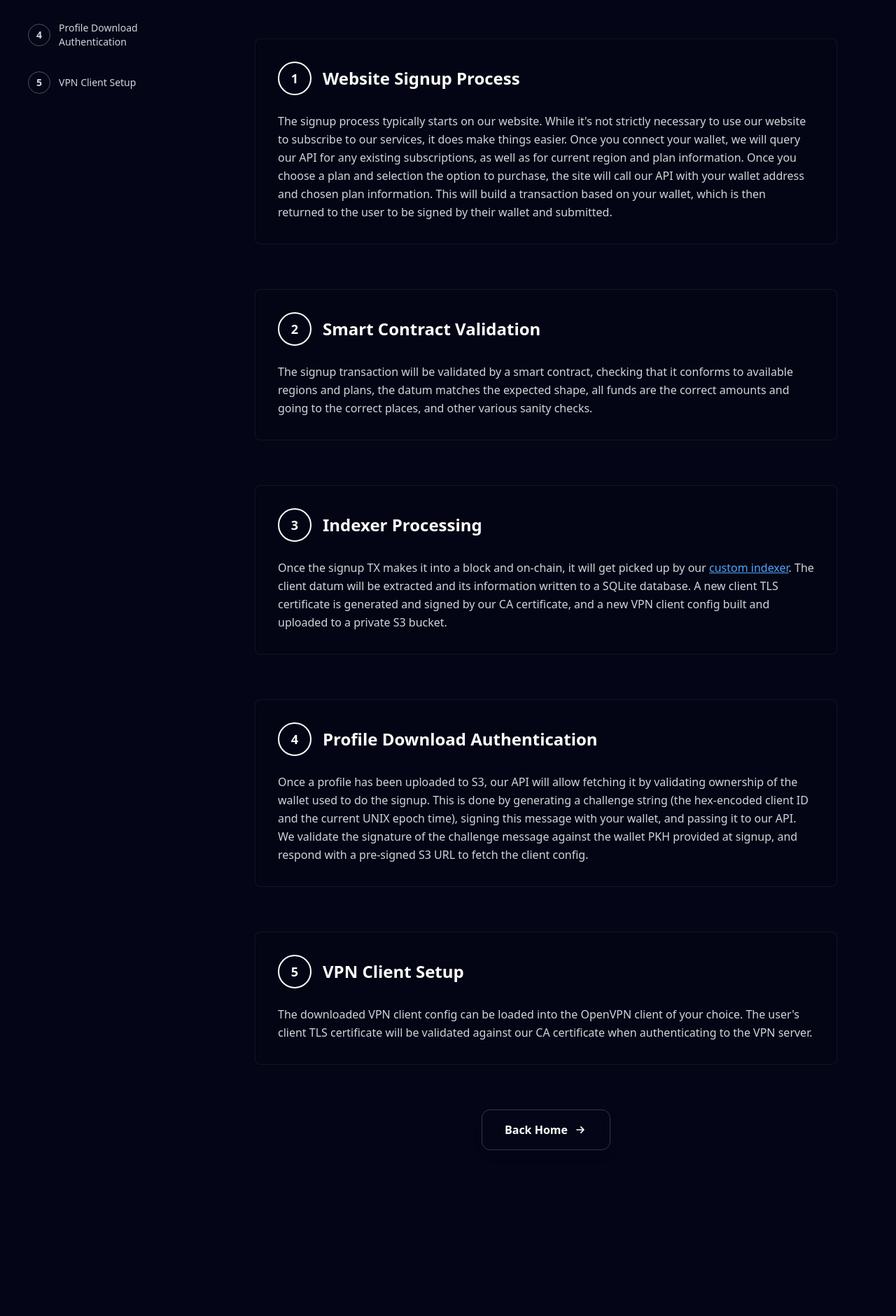
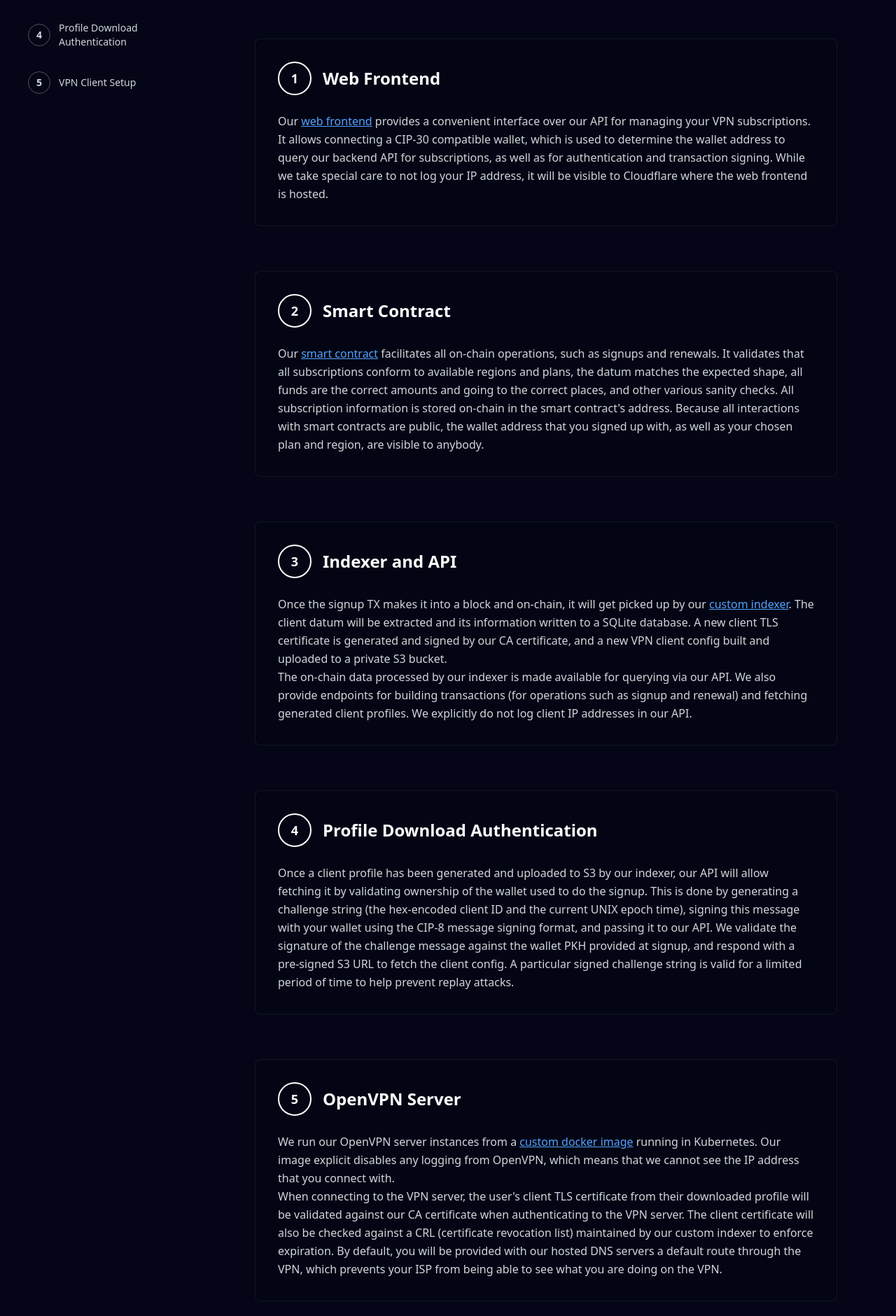
Before and after one commit to blinklabs-io/vpn-frontend, a React (Vite) app: page /how-it-works in a window 1280 px wide. Shown: the part 380-2260 px from the top of the page at 70% size. Before the commit the page ends 2087 px from the top, so only its background shows below. Built offline with nearby package versions, Linux system fonts and the light colour scheme.

Commit message:
chore: update How It Works page
Signed-off-by: Aurora Gaffney <aurora@blinklabs.io>

```diff
--- a/src/pages/HowItWorks.tsx
+++ b/src/pages/HowItWorks.tsx
@@ -112,16 +112,22 @@ const HowItWorks = () => {
                 <div className="w-12 h-12 bg-transparent border-2 border-white rounded-full flex items-center justify-center text-white font-bold text-lg mr-4">
                   1
                 </div>
-                <h2 className="text-2xl font-semibold text-white">Website Signup Process</h2>
+                <h2 className="text-2xl font-semibold text-white">Web Frontend</h2>
               </div>
               <p className="text-gray-300 leading-relaxed">
-                The signup process typically starts on our website. While it's not strictly necessary to use
-                our website to subscribe to our services, it does make things easier. Once you connect your
-                wallet, we will query our API for any existing subscriptions, as well as for current region and
-                plan information. Once you choose a plan and selection the option to purchase, the site will
-                call our API with your wallet address and chosen plan information. This will build a transaction
-                based on your wallet, which is then returned to the user to be signed by their wallet and
-                submitted.
+	      	Our{' '}
+                <a
+                  href="https://github.com/blinklabs-io/vpn-frontend"
+                  className="text-blue-400 hover:text-blue-300 underline"
+                  target="_blank"
+                  rel="noopener noreferrer"
+                >
+                  web frontend
+                </a>{' '}
+		provides a convenient interface over our API for managing your VPN subscriptions. It allows connecting
+		a CIP-30 compatible wallet, which is used to determine the wallet address to query our backend API for
+		subscriptions, as well as for authentication and transaction signing. While we take special care to not
+		log your IP address, it will be visible to Cloudflare where the web frontend is hosted.
               </p>
             </div>
           </section>
@@ -132,12 +138,23 @@ const HowItWorks = () => {
                 <div className="w-12 h-12 bg-transparent border-2 border-white rounded-full flex items-center justify-center text-white font-bold text-lg mr-4">
                   2
                 </div>
-                <h2 className="text-2xl font-semibold text-white">Smart Contract Validation</h2>
+                <h2 className="text-2xl font-semibold text-white">Smart Contract</h2>
               </div>
               <p className="text-gray-300 leading-relaxed">
-                The signup transaction will be validated by a smart contract, checking that it conforms to
-                available regions and plans, the datum matches the expected shape, all funds are the correct amounts
-                and going to the correct places, and other various sanity checks.
+	      	Our{' '}
+                <a
+                  href="https://github.com/blinklabs-io/vpn-contracts"
+                  className="text-blue-400 hover:text-blue-300 underline"
+                  target="_blank"
+                  rel="noopener noreferrer"
+                >
+                  smart contract
+                </a>{' '}
+		facilitates all on-chain operations, such as signups and renewals. It validates that all subscriptions
+		conform to available regions and plans, the datum matches the expected shape, all funds are the correct
+		amounts and going to the correct places, and other various sanity checks. All subscription information is
+		stored on-chain in the smart contract's address. Because all interactions with smart contracts are public,
+		the wallet address that you signed up with, as well as your chosen plan and region, are visible to anybody.
               </p>
             </div>
           </section>
@@ -148,7 +165,7 @@ const HowItWorks = () => {
                 <div className="w-12 h-12 bg-transparent border-2 border-white rounded-full flex items-center justify-center text-white font-bold text-lg mr-4">
                   3
                 </div>
-                <h2 className="text-2xl font-semibold text-white">Indexer Processing</h2>
+                <h2 className="text-2xl font-semibold text-white">Indexer and API</h2>
               </div>
               <p className="text-gray-300 leading-relaxed">
                 Once the signup TX makes it into a block and on-chain, it will get picked up by our{' '}
@@ -163,6 +180,12 @@ const HowItWorks = () => {
                 The client datum will be extracted and its information written to a SQLite database. A new client TLS
                 certificate is generated and signed by our CA certificate, and a new VPN client config built and
                 uploaded to a private S3 bucket.
+	      </p>
+
+              <p className="text-gray-300 leading-relaxed">
+		The on-chain data processed by our indexer is made available for querying via our API. We also provide
+		endpoints for building transactions (for operations such as signup and renewal) and fetching generated
+		client profiles. We explicitly do not log client IP addresses in our API.
               </p>
             </div>
           </section>
@@ -176,11 +199,12 @@ const HowItWorks = () => {
                 <h2 className="text-2xl font-semibold text-white">Profile Download Authentication</h2>
               </div>
               <p className="text-gray-300 leading-relaxed">
-                Once a profile has been uploaded to S3, our API will allow fetching it by validating ownership of the
-                wallet used to do the signup. This is done by generating a challenge string (the hex-encoded client
-                ID and the current UNIX epoch time), signing this message with your wallet, and passing it to our API.
-                We validate the signature of the challenge message against the wallet PKH provided at signup, and
-                respond with a pre-signed S3 URL to fetch the client config.
+                Once a client profile has been generated and uploaded to S3 by our indexer, our API will allow fetching it
+		by validating ownership of the wallet used to do the signup. This is done by generating a challenge string
+		(the hex-encoded client ID and the current UNIX epoch time), signing this message with your wallet using the
+		CIP-8 message signing format, and passing it to our API. We validate the signature of the challenge message
+		against the wallet PKH provided at signup, and respond with a pre-signed S3 URL to fetch the client config.
+		A particular signed challenge string is valid for a limited period of time to help prevent replay attacks.
               </p>
             </div>
           </section>
@@ -191,12 +215,28 @@ const HowItWorks = () => {
                 <div className="w-12 h-12 bg-transparent border-2 border-white rounded-full flex items-center justify-center text-white font-bold text-lg mr-4">
                   5
                 </div>
-                <h2 className="text-2xl font-semibold text-white">VPN Client Setup</h2>
+                <h2 className="text-2xl font-semibold text-white">OpenVPN Server</h2>
               </div>
               <p className="text-gray-300 leading-relaxed">
-                The downloaded VPN client config can be loaded into the OpenVPN client of your choice. The user's client
-                TLS certificate will be validated against our CA certificate when authenticating to the VPN
-                server.
+	      	We run our OpenVPN server instances from a{' '}
+                <a
+                  href="https://github.com/blinklabs-io/docker-openvpn"
+                  className="text-blue-400 hover:text-blue-300 underline"
+                  target="_blank"
+                  rel="noopener noreferrer"
+                >
+                  custom docker image
+                </a>{' '}
+		running in Kubernetes. Our image explicit disables any logging from OpenVPN, which means that we cannot see
+		the IP address that you connect with.
+	      </p>
+
+              <p className="text-gray-300 leading-relaxed">
+	      	When connecting to the VPN server, the user's client TLS certificate from their downloaded profile
+                will be validated against our CA certificate when authenticating to the VPN server. The client certificate
+		will also be checked against a CRL (certificate revocation list) maintained by our custom indexer to enforce
+		expiration. By default, you will be provided with our hosted DNS servers a default route through the VPN, which
+		prevents your ISP from being able to see what you are doing on the VPN.
               </p>
             </div>
           </section>
```
